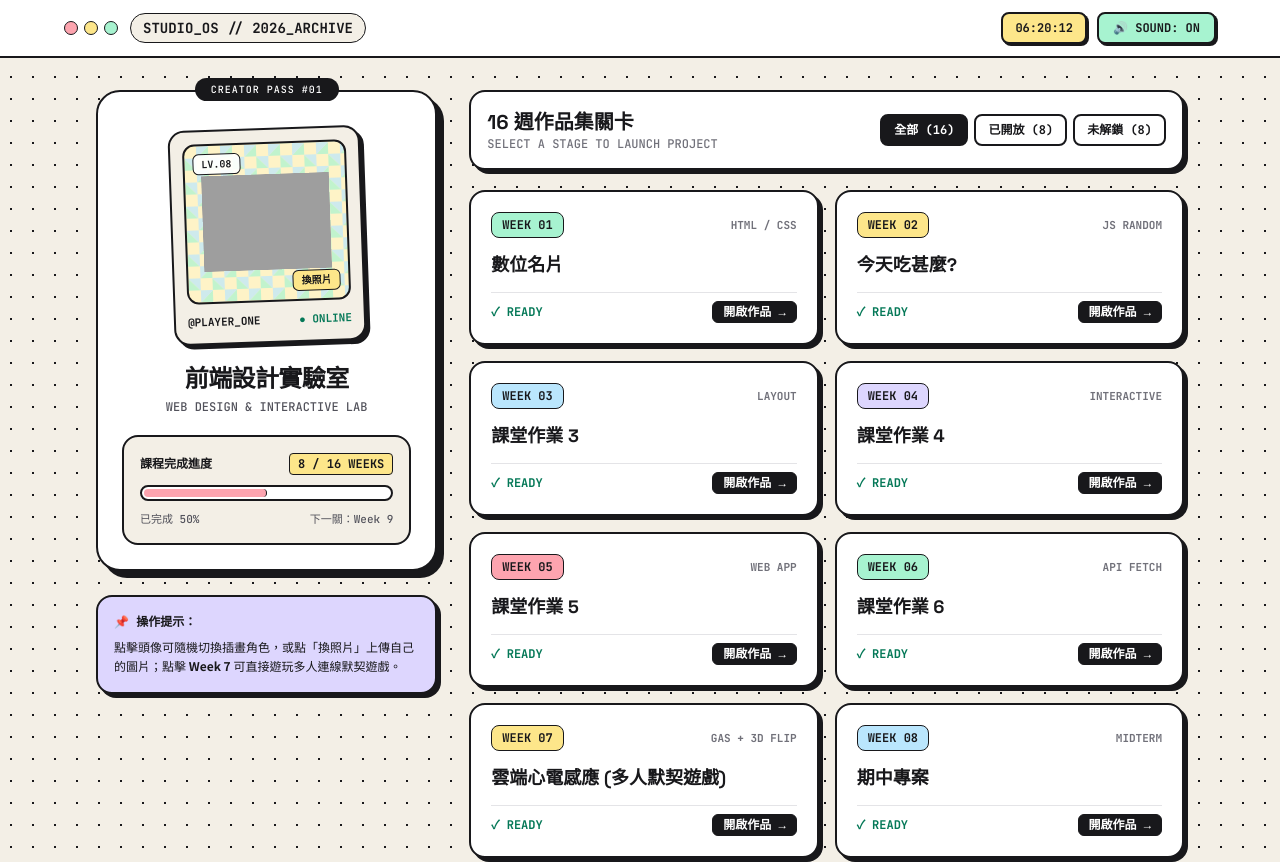
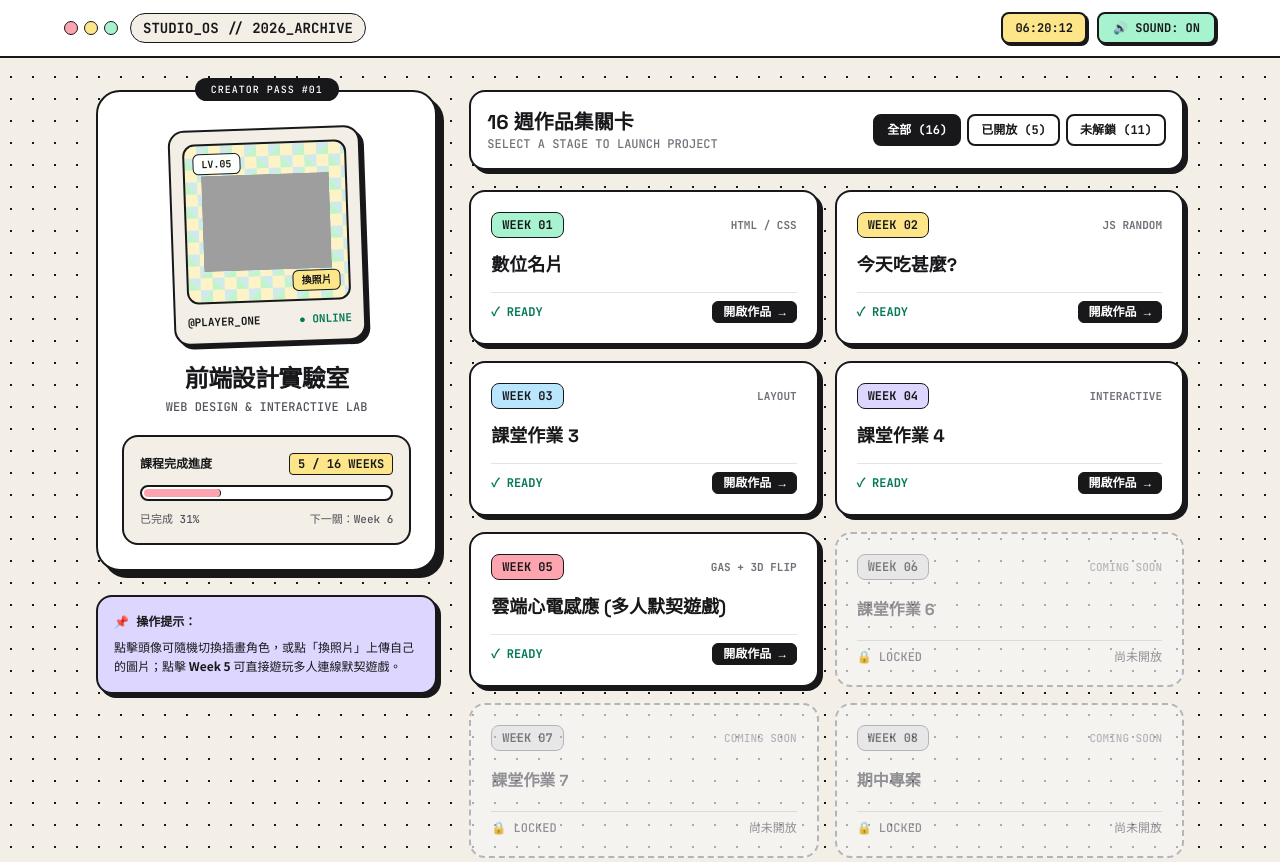
Before and after one commit to s25122156-ops/abc-edu, a plain HTML site: page index.html in a window 1280 px wide. Shown: the top 862 px of the page. Drawn offline with nearby package versions, Linux system fonts and the light colour scheme; grey boxes are pictures that could not be loaded.

Commit message:
Update index.html

```diff
--- a/index.html
+++ b/index.html
@@ -57,7 +57,7 @@
       background-position: 0 0, 0 12px, 12px -12px, -12px 0;
     }
 
-    /* Hiệu ứng lật thẻ 3D cho Week 7 */
+    /* Hiệu ứng lật thẻ 3D cho Week 5 */
     .flip-card { perspective: 1000px; height: 155px; }
     .flip-inner {
       position: relative;
@@ -133,15 +133,14 @@
     <main class="max-w-6xl w-full mx-auto px-4 md:px-8 py-8 flex-grow">
       <div class="grid grid-cols-1 lg:grid-cols-12 gap-8 items-start">
 
-        <!-- CỘT TRÁI: THẺ HỒ SƠ & KHUNG AVATAR MỚI (4 cột) -->
+        <!-- CỘT TRÁI: THẺ HỒ SƠ & KHUNG AVATAR (4 cột) -->
         <aside class="lg:col-span-4 space-y-6 lg:sticky lg:top-20">
           <div class="bg-white border-2 border-ink rounded-3xl p-6 shadow-hard-lg relative">
-            <!-- Kẹp ghim trang trí trên đỉnh thẻ -->
             <div class="absolute -top-3.5 left-1/2 -translate-x-1/2 bg-ink text-white font-mono text-[10px] tracking-widest px-4 py-1 rounded-full">
               CREATOR PASS #01
             </div>
 
-            <!-- KHUNG AVATAR MỚI: Polaroid / ID Badge nghiêng nhẹ + Nền caro Pastel -->
+            <!-- Khung Avatar Polaroid / ID Badge + Nền caro Pastel -->
             <div class="mt-3 mb-5 mx-auto w-48 bg-paper border-2 border-ink rounded-2xl p-3 shadow-hard transform -rotate-2 hover:rotate-0 transition-transform duration-300">
               <div onclick="cycleAvatar()" title="點擊切換角色造型"
                 class="w-full h-40 rounded-xl border-2 border-ink avatar-gingham-bg relative overflow-hidden flex items-center justify-center cursor-pointer group">
@@ -152,7 +151,7 @@
                   class="w-32 h-32 object-contain group-hover:scale-110 transition-transform duration-300"
                 />
                 <span class="absolute top-2 left-2 bg-white/90 border border-ink text-[10px] font-mono font-bold px-2 py-0.5 rounded-md">
-                  LV.08
+                  LV.05
                 </span>
                 <label onclick="event.stopPropagation()" title="上傳個人頭像"
                   class="absolute bottom-2 right-2 bg-butter hover:bg-coral border border-ink text-[10px] font-mono font-bold px-2 py-0.5 rounded-md cursor-pointer transition-colors">
@@ -172,18 +171,18 @@
               <p class="text-xs font-mono text-zinc-600 mt-1">WEB DESIGN & INTERACTIVE LAB</p>
             </div>
 
-            <!-- Thanh tiến độ học tập -->
+            <!-- Thanh tiến độ học tập: 5 / 16 WEEKS (31%) -->
             <div class="mt-5 bg-paper border-2 border-ink rounded-2xl p-4 space-y-2.5">
               <div class="flex justify-between items-center text-xs font-mono font-bold">
                 <span>課程完成進度</span>
-                <span class="bg-butter px-2 py-0.5 rounded border border-ink">8 / 16 WEEKS</span>
+                <span class="bg-butter px-2 py-0.5 rounded border border-ink">5 / 16 WEEKS</span>
               </div>
               <div class="w-full h-4 bg-white border-2 border-ink rounded-full overflow-hidden p-0.5">
-                <div class="h-full bg-coral rounded-full border-r border-ink transition-all duration-700" style="width: 50%;"></div>
+                <div class="h-full bg-coral rounded-full border-r border-ink transition-all duration-700" style="width: 31.25%;"></div>
               </div>
               <div class="flex justify-between text-[11px] font-mono text-zinc-600">
-                <span>已完成 50%</span>
-                <span>下一關：Week 9</span>
+                <span>已完成 31%</span>
+                <span>下一關：Week 6</span>
               </div>
             </div>
           </div>
@@ -191,7 +190,7 @@
           <!-- Thẻ ghi chú nhanh -->
           <div class="bg-lavender border-2 border-ink rounded-2xl p-4 shadow-hard text-xs leading-relaxed">
             <p class="font-mono font-bold mb-1">📌 操作提示：</p>
-            <p>點擊頭像可隨機切換插畫角色，或點「換照片」上傳自己的圖片；點擊 <strong>Week 7</strong> 可直接遊玩多人連線默契遊戲。</p>
+            <p>點擊頭像可隨機切換插畫角色，或點「換照片」上傳自己的圖片；點擊 <strong>Week 5</strong> 可直接遊玩多人連線默契遊戲。</p>
           </div>
         </aside>
 
@@ -209,10 +208,10 @@
                 全部 (16)
               </button>
               <button onclick="setFilter('open')" id="filter-open" class="px-3 py-1.5 rounded-lg border-2 border-ink bg-white hover:bg-mint transition">
-                已開放 (8)
+                已開放 (5)
               </button>
               <button onclick="setFilter('locked')" id="filter-locked" class="px-3 py-1.5 rounded-lg border-2 border-ink bg-white hover:bg-zinc-200 transition">
-                未解鎖 (8)
+                未解鎖 (11)
               </button>
             </div>
           </div>
@@ -235,7 +234,7 @@
     </footer>
   </div>
 
-  <!-- ==================== GIAO DIỆN 2: WEEK 7 雲端心電感應 ==================== -->
+  <!-- ==================== GIAO DIỆN 2: WEEK 5 雲端心電感應 ==================== -->
   <div id="telepathy-view" class="hidden min-h-screen bg-[#F6F5F2] text-[#37352F] font-sans relative z-40">
     <nav class="sticky top-0 z-20 bg-[#F6F5F2]/90 backdrop-blur border-b border-[#E3E0D8] px-4 py-3">
       <div class="max-w-4xl mx-auto flex items-center justify-between">
@@ -244,7 +243,7 @@
             ← 返回作品集首頁
           </button>
           <span class="text-[#9B978E]">/</span>
-          <span class="font-bold text-[#37352F]">🧠 Week 7 · 雲端心電感應</span>
+          <span class="font-bold text-[#37352F]">🧠 Week 5 · 雲端心電感應</span>
         </div>
         <div id="nav-room-badge" class="hidden items-center gap-2 text-xs">
           <span class="px-2.5 py-1 rounded-full bg-[#8A9A86]/20 text-[#52614E] font-semibold">
@@ -407,7 +406,6 @@
       if (soundOn) playPopSound(660, 0.1);
     }
 
-    // Đồng hồ thời gian thực
     function updateClock() {
       const now = new Date();
       document.getElementById('live-clock').textContent = now.toTimeString().slice(0, 8);
@@ -415,7 +413,6 @@
     setInterval(updateClock, 1000);
     updateClock();
 
-    // Đổi Avatar minh họa (Notionists style)
     const avatarSeeds = ['Felix2026', 'MinaStudio', 'LeoCreator', 'SoraDesign', 'KaiCoder'];
     let avatarIdx = 0;
 
@@ -440,7 +437,7 @@
       reader.readAsDataURL(file);
     }
 
-    /* ==================== PHẦN 2: DỮ LIỆU 16 TUẦN & BỘ LỌC ==================== */
+    /* ==================== PHẦN 2: DỮ LIỆU 16 TUẦN (MỞ ĐẾN BÀI 5, KHÓA TỪ BÀI 6) ==================== */
     const cardColors = ['bg-mint', 'bg-butter', 'bg-sky', 'bg-lavender', 'bg-coral'];
 
     const levelsData = [
@@ -448,10 +445,10 @@
       { week: 2, title: "今天吃甚麼?", tag: "JS RANDOM", url: "w2/index.html", unlocked: true },
       { week: 3, title: "課堂作業 3", tag: "LAYOUT", url: "w3/index.html", unlocked: true },
       { week: 4, title: "課堂作業 4", tag: "INTERACTIVE", url: "w4/index.html", unlocked: true },
-      { week: 5, title: "課堂作業 5", tag: "WEB APP", url: "w5/index.html", unlocked: true },
-      { week: 6, title: "課堂作業 6", tag: "API FETCH", url: "w6/index.html", unlocked: true },
-      { week: 7, title: "雲端心電感應 (多人默契遊戲)", tag: "GAS + 3D FLIP", url: "#telepathy", unlocked: true, isTelepathy: true },
-      { week: 8, title: "期中專案", tag: "MIDTERM", url: "w8/index.html", unlocked: true },
+      { week: 5, title: "雲端心電感應 (多人默契遊戲)", tag: "GAS + 3D FLIP", url: "#telepathy", unlocked: true, isTelepathy: true },
+      { week: 6, title: "課堂作業 6", tag: "COMING SOON", url: "w6/index.html", unlocked: false },
+      { week: 7, title: "課堂作業 7", tag: "COMING SOON", url: "w7/index.html", unlocked: false },
+      { week: 8, title: "期中專案", tag: "COMING SOON", url: "w8/index.html", unlocked: false },
       { week: 9, title: "課堂作業 9", tag: "COMING SOON", url: "w9/index.html", unlocked: false },
       { week: 10, title: "課堂作業 10", tag: "COMING SOON", url: "w10/index.html", unlocked: false },
       { week: 11, title: "課堂作業 11", tag: "COMING SOON", url: "w11/index.html", unlocked: false },
@@ -580,7 +577,7 @@
       });
     }
 
-    /* ==================== PHẦN 3: WEEK 7 雲端心電感應 ==================== */
+    /* ==================== PHẦN 3: WEEK 5 雲端心電感應 ==================== */
     const SHEET_NAME = 'TelepathyData';
     const GAS_API_URL = "https://script.google.com/macros/s/AKfycbzLtCXkbKI1jkRnnN04kiRG01JIwZGgWj4gl8ps1h76juSASAv5-xY8Pz12RcSfpizENA/exec";
 
```
